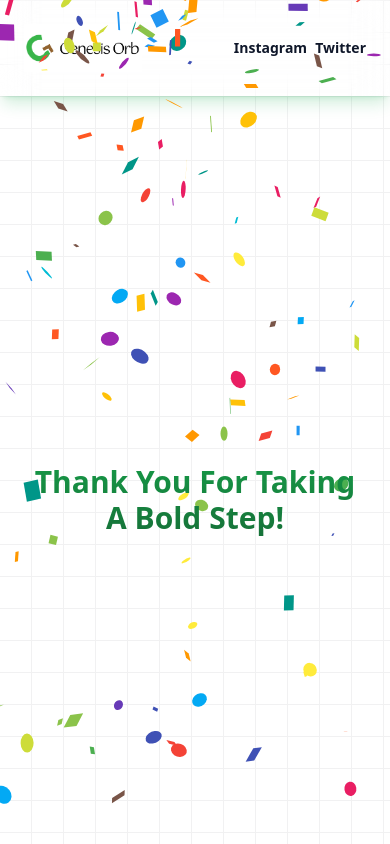
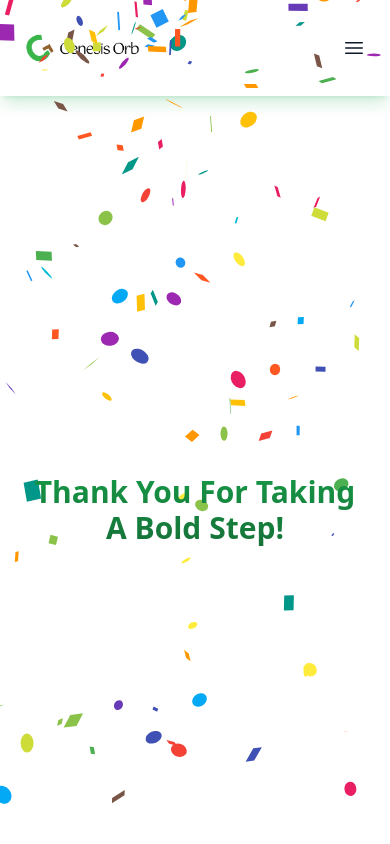
Before and after one commit to AnonSols/inventory-page, a React (Vite) app: page /success in a window 390 px wide. Built offline with nearby package versions, Linux system fonts and the light colour scheme.

Commit message:
minor changes

```diff
--- a/src/pages/HomeC.tsx
+++ b/src/pages/HomeC.tsx
@@ -1,10 +1,14 @@
-import { Link, useNavigate } from "react-router-dom";
+import {
+  //  Link,
+  useNavigate,
+} from "react-router-dom";
 import Background from "../ui/Background";
-import Nav from "../ui/Nav";
+// import Nav from "../ui/Nav";
 import Banner from "../ui/Banner";
 import { Spotlight } from "../ui/sportlightComponent/Spotlight";
 // import { HiX } from "react-icons/hi";
 import { Button } from "../ui/Button";
+import TempNav from "../ui/PackageNav";
 function Home() {
   const navigate = useNavigate();
   return (
@@ -34,7 +38,7 @@ function Home() {
             <HiX />
           </button> */}
         </Banner>
-        <Nav className="hover:shadow-green-600/20  backdrop-blur-lg shadow-green-600/10  bg-transparent ">
+        {/* <Nav className="hover:shadow-green-600/20  backdrop-blur-lg shadow-green-600/10  bg-transparent ">
           {" "}
           <Link to="/">
             <span className="text-base sm:text-base font-bold md:text-md dark:text-neutral-200">
@@ -51,23 +55,34 @@ function Home() {
               <li>Twitter</li>
             </ul>
           </div>
-        </Nav>
+        </Nav> */}
+
+        <TempNav />
       </header>
 
       <main>
-        <Spotlight
-          className="-top-[.9rem] left-4 lg:left-60 lg:-top-24 md:left-20 md:-top-20"
-          fill="green"
-        />
         <article
           className="  my-auto relative z-10 w-full pt-20 md:pt-0 flex  flex-col justify-center  h-full place-items-center
           "
         >
+          <video
+            autoPlay
+            loop
+            muted
+            className="absolute z-[-2] top-0 left-0 w-full h-full object-cover"
+          >
+            <source src="/video.mp4" type="video/mp4" />
+            Your browser does not support the video tag.
+          </video>
+          <Spotlight
+            className="-top-[.9rem] left-4 lg:left-60 lg:-top-24 md:left-20 md:-top-20"
+            fill="green"
+          />
           <h1 className=" font-bold text-center bg-clip-text bg-opacity-50 text-transparent bg-gradient-to-b from-green-600 to-green-800 text-3xl lg:text-7xl md:text-6xl px-8 sm:text-4xl">
             Welcome to the Future
           </h1>
-          <div className="flex items-center justify-center flex-col leading-3 px-5">
-            <em className="text-xs lg:text-sm md:text-md text-gray-800 mt-4">
+          <div className="flex items-center justify-center flex-col text-white leading-3 px-5">
+            <em className="text-xs lg:text-sm md:text-md  mt-4">
               ~ World's most versatile Musical Instrument ~
             </em>
           </div>
--- a/src/pages/PackageC.tsx
+++ b/src/pages/PackageC.tsx
@@ -3,7 +3,7 @@ import { useEffect, useState } from "react";
 import Nav from "../ui/Nav";
 import { Spotlight } from "../ui/sportlightComponent/Spotlight";
 import Back from "../ui/Back";
-import { DeckButton } from "../ui/DeckButton";
+// import { DeckButton } from "../ui/DeckButton";
 import Modal from "../ui/Modal";
 import {
   HeroHighlight,
@@ -13,7 +13,11 @@ import Card from "../ui/Card";
 import { PackageCard } from "../ui/PackageCard";
 import { toast } from "react-hot-toast";
 
-import { useNavigate } from "react-router-dom";
+import {
+  // Link,
+  useNavigate,
+} from "react-router-dom";
+import { Button } from "../ui/Button";
 const Packages = () => {
   const [fName, setFname] = useState("");
   const [mail, setMail] = useState("");
@@ -51,9 +55,9 @@ const Packages = () => {
             {" "}
             <Back />
             <Modal.Open open="deck">
-              <DeckButton className=" lg:font-bold text-[.8rem] shadow-lg text-[inherit] sm:text-base px-3">
+              <Button className=" lg:font-bold text-[.8rem] shadow-lg  sm:text-base px-3">
                 Request for Deck
-              </DeckButton>
+              </Button>
             </Modal.Open>
             <Modal.Window
               windowsName="deck"
--- a/src/pages/Success.tsx
+++ b/src/pages/Success.tsx
@@ -1,10 +1,11 @@
 import { useEffect, useState } from "react";
 import Background from "../ui/Background";
 import { Spotlight } from "../ui/sportlightComponent/Spotlight";
-import { Link } from "react-router-dom";
-import Nav from "../ui/Nav";
+// import { Link } from "react-router-dom";
+// import Nav from "../ui/Nav";
 import Confetti from "react-confetti";
 import { useToggleContext } from "../context/ToggleContext";
+import TempNav from "../ui/PackageNav";
 
 const Success = () => {
   const [windowSize, setWindowSize] = useState<{
@@ -39,7 +40,7 @@ const Success = () => {
         <Confetti width={windowSize.width} height={windowSize.height} />
       )}
 
-      <Nav className="hover:shadow-green-600/20  backdrop-blur-lg shadow-green-600/10  bg-transparent ">
+      {/* <Nav className="hover:shadow-green-600/20  backdrop-blur-lg shadow-green-600/10  bg-transparent ">
         {" "}
         <Link to="/">
           <span className="text-base sm:text-base font-bold md:text-md dark:text-neutral-200">
@@ -52,8 +53,8 @@ const Success = () => {
             <li>Twitter</li>
           </ul>
         </div>
-      </Nav>
-
+      </Nav> */}
+      <TempNav />
       <article
         className="  my-auto relative z-10 w-full pt-20 md:pt-0 flex  flex-col justify-center  h-full place-items-center
           "
--- a/src/ui/Background.tsx
+++ b/src/ui/Background.tsx
@@ -8,7 +8,7 @@ type BackgroundType = {
 const Background = ({ children, className }: BackgroundType) => {
   return (
     <div
-      className={`min-h-dvh w-full dark:bg-dot-white/[0.3]  md:pb-0 pb-5 antialiased bg-grid-slate-900/[0.06] bg-white m-0 ${className}`}
+      className={`min-h-dvh w-full dark:bg-dot-white/[0.3]  md:pb-0  antialiased md:bg-grid-slate-900/[0.06] bg-white m-0 ${className}`}
     >
       {children}
     </div>
--- a/src/ui/PackageNav.tsx
+++ b/src/ui/PackageNav.tsx
@@ -1,17 +1,42 @@
-import Back from "./Back";
-import { DeckButton } from "./DeckButton";
+import { Link } from "react-router-dom";
+import Nav from "./Nav";
 
-function Nav() {
+function TempNav() {
   return (
-    <nav
-      className={`p-6 text-base sm:px-14 md:px-20 sticky lg:px-26 flex shadow-lg items-center bg-transparent  justify-between backdrop-blur-xs transition-all duration-[.3s]
-      `}
-    >
-      <Back />
+    <Nav className="hover:shadow-green-600/20  backdrop-blur-lg shadow-green-600/10  bg-transparent ">
+      {" "}
+      <Link to="/">
+        <span className="text-base sm:text-base font-bold md:text-md dark:text-neutral-200">
+          <img className="h-12 w-auto" src="/logo.png" alt="GenesisOrb" />
+        </span>
+      </Link>
+      <div className="flex items-center justify-around dark:text-neutral-200 gap-4">
+        <ul className="flex text-sm sm:text-base font-bold md:text-md items-center justify-center gap-2 sm:gap-4">
+          <span className=" text-sm sm:text-base font-bold md:text-md items-center justify-center gap-2 sm:gap-4 hidden md:flex">
+            <li>Instagram</li>
+            <li>Twitter</li>
+          </span>
 
-          <DeckButton className="font-bold ">Request for Deck</DeckButton>
-    </nav>
+        <span className="md:hidden">
+            <svg
+            xmlns="http://www.w3.org/2000/svg"
+            fill="none"
+            viewBox="0 0 24 24"
+            stroke-width="1.5"
+            stroke="currentColor"
+            className="size-6"
+          >
+            <path
+              stroke-linecap="round"
+              stroke-linejoin="round"
+              d="M3.75 6.75h16.5M3.75 12h16.5m-16.5 5.25h16.5"
+            />
+          </svg>
+           </span>
+        </ul>
+      </div>
+    </Nav>
   );
 }
 
-export default Nav;
+export default TempNav;
--- a/src/ui/heroHightlighComponent/Highlight.tsx
+++ b/src/ui/heroHightlighComponent/Highlight.tsx
@@ -34,7 +34,7 @@ export const HeroHighlight = ({
       )}
       onMouseMove={handleMouseMove}
     >
-      <div className="absolute inset-0 bg-grid-small-neutral-300 dark:bg-grid-small-neutral-800  pointer-events-none" />
+      <div className="absolute inset-0 bg-grid-small-neutral-300/[0.06]  dark:bg-grid-small-neutral-800  pointer-events-none" />
       <motion.div
         className="pointer-events-none bg-grid-small-indigo-500 dark:bg-grid-small-indigo-500   absolute inset-0 opacity-0 transition duration-300 group-hover:opacity-100"
         style={{
```
Also changed, not shown: 1 other file (tests, documents, lock files or other folders).
